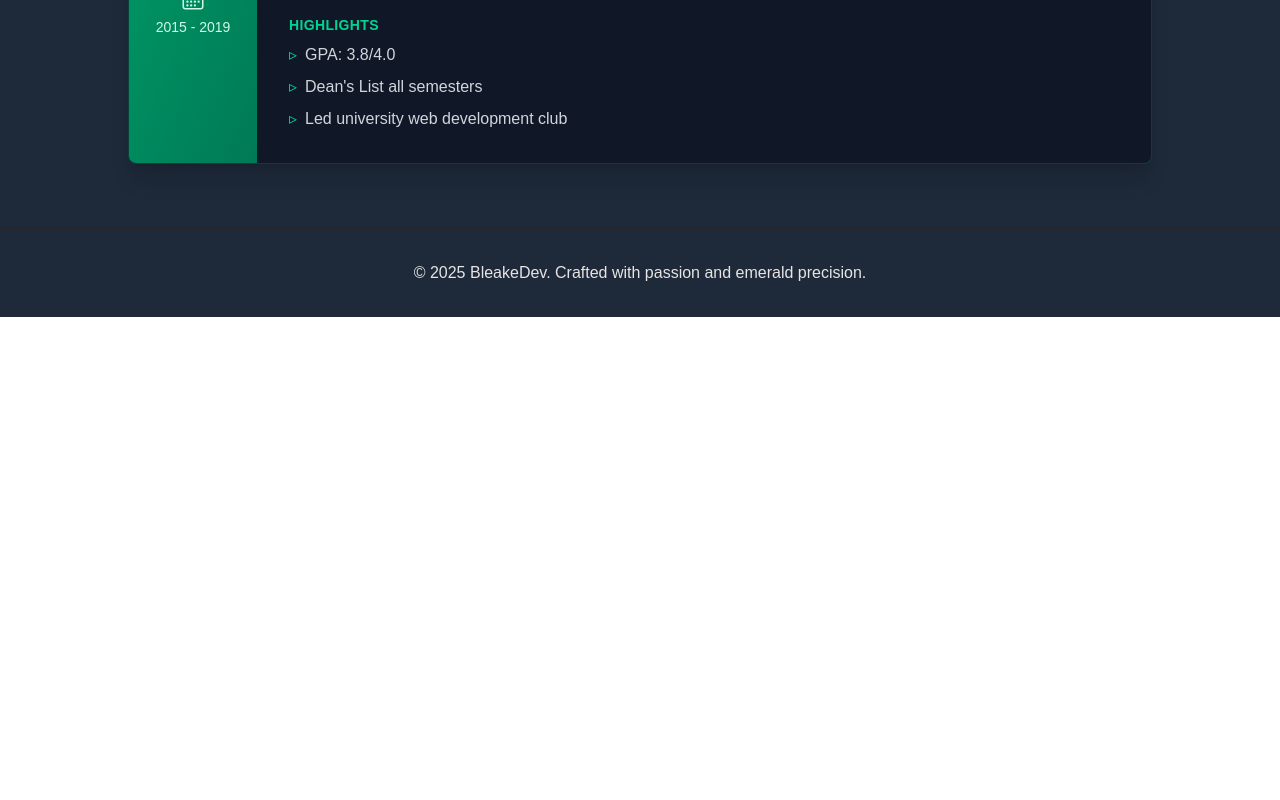
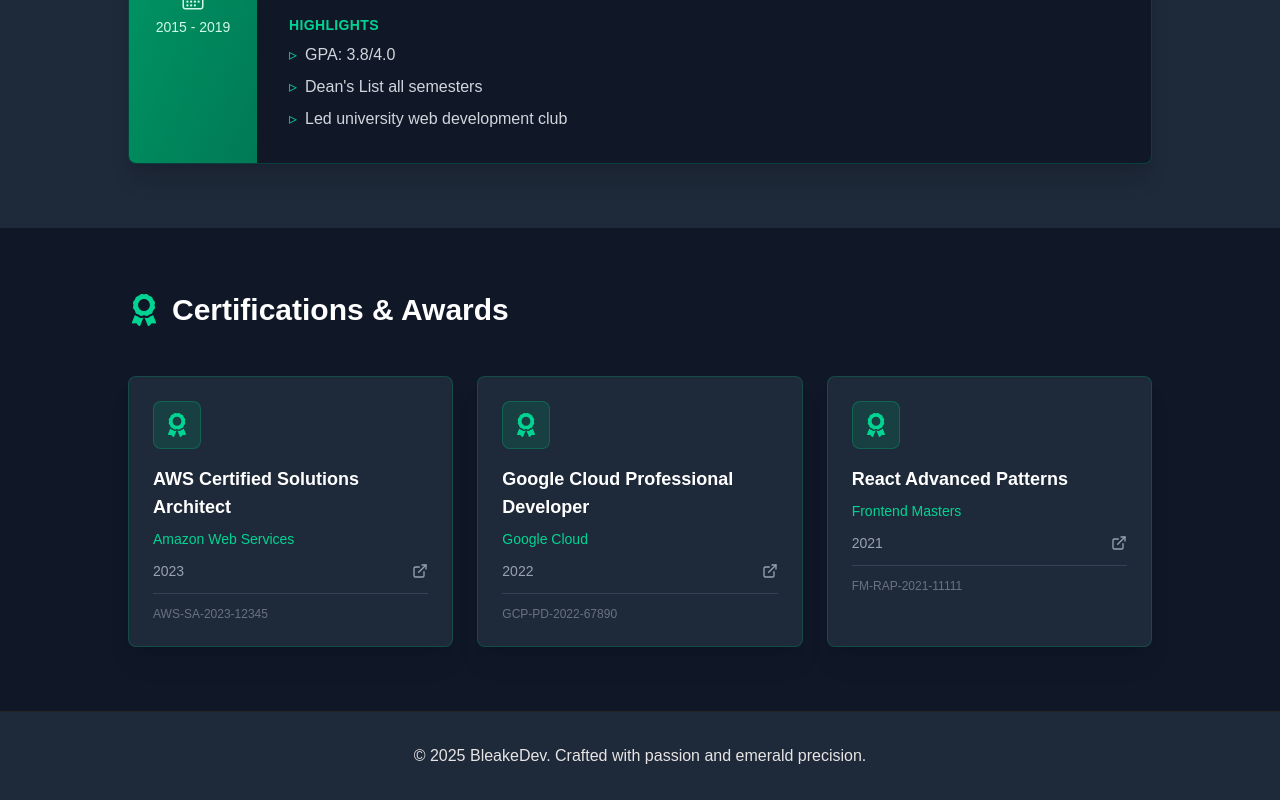
Before and after one commit to Ianbleake/BleakeDev, a Next.js app: page /experience in a window 1280 px wide. Shown: the part 2195-2995 px from the top of the page. Before the commit the page ends 2512 px from the top, so only its background shows below. Built offline with nearby package versions, Linux system fonts and the light colour scheme.

Commit message:
feat: add Certifications component on Experience page

```diff
--- /dev/null
+++ b/src/app/experience/components/Certifications/index.tsx
@@ -0,0 +1,39 @@
+import { Card, CardContent } from "@/components/ui/card";
+import { certifications } from "@/content/education";
+import React from "react";
+import { FaAward } from "react-icons/fa";
+import { LuExternalLink } from "react-icons/lu";
+
+export default function Certifications(): React.ReactElement {
+  return (
+    <section className="py-16 px-6 bg-gray-900">
+      <div className="max-w-5xl mx-auto">
+        <div className="flex items-center mb-12">
+          <FaAward className="text-emerald-400 mr-3" size={32} />
+          <h2 className="text-3xl font-bold text-white">Certifications & Awards</h2>
+        </div>
+
+        <div className="grid md:grid-cols-2 lg:grid-cols-3 gap-6">
+          {certifications.map((cert, index) => (
+            <Card key={index} className="border border-emerald-600/30 shadow-xl hover:shadow-2xl transition-all duration-300 group bg-gray-800 hover:bg-gray-800/80">
+              <CardContent className="p-6">
+                <div className="w-12 h-12 bg-emerald-600/20 rounded-lg flex items-center justify-center mb-4 border border-emerald-500/30">
+                  <FaAward className="text-emerald-400" size={24} />
+                </div>
+                <h3 className="text-lg font-bold text-white mb-2">{cert.title}</h3>
+                <p className="text-emerald-400 text-sm font-medium mb-3">{cert.issuer}</p>
+                <div className="flex items-center justify-between">
+                  <span className="text-gray-400 text-sm">{cert.date}</span>
+                  <LuExternalLink className="text-gray-400 group-hover:text-emerald-400 transition-colors" size={16} />
+                </div>
+                <div className="mt-3 pt-3 border-t border-gray-700">
+                  <p className="text-xs text-gray-500 font-mono">{cert.credential}</p>
+                </div>
+              </CardContent>
+            </Card>
+          ))}
+        </div>
+      </div>
+    </section>
+  );
+}
--- a/src/app/experience/page.tsx
+++ b/src/app/experience/page.tsx
@@ -5,6 +5,7 @@ import React from "react";
 import Hero from "./components/hero";
 import Timeline from "./components/Timeline";
 import Education from "./components/Education";
+import Certifications from "./components/Certifications";
 
 export default function Experience(): React.ReactElement {
 
@@ -13,6 +14,7 @@ export default function Experience(): React.ReactElement {
       <Hero/>
       <Timeline/>
       <Education/>
+      <Certifications/>
     </Page>
   );
 }
```
